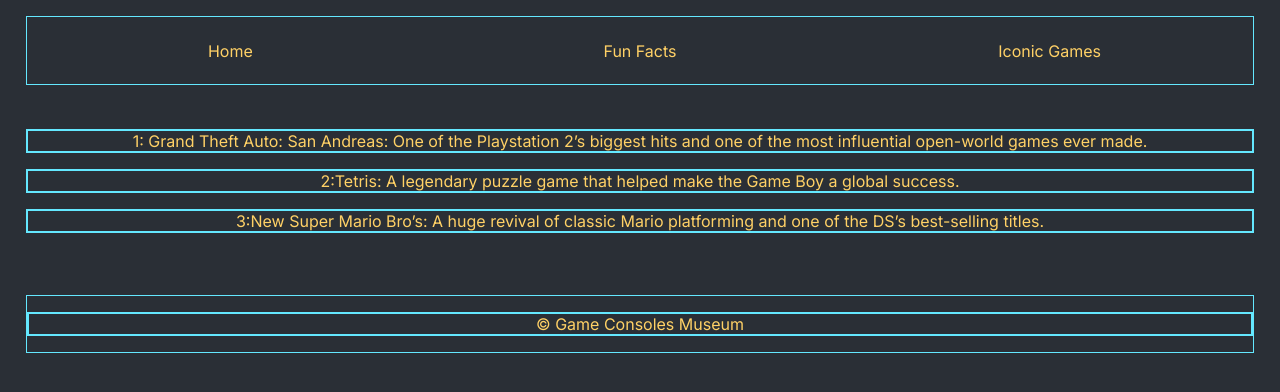
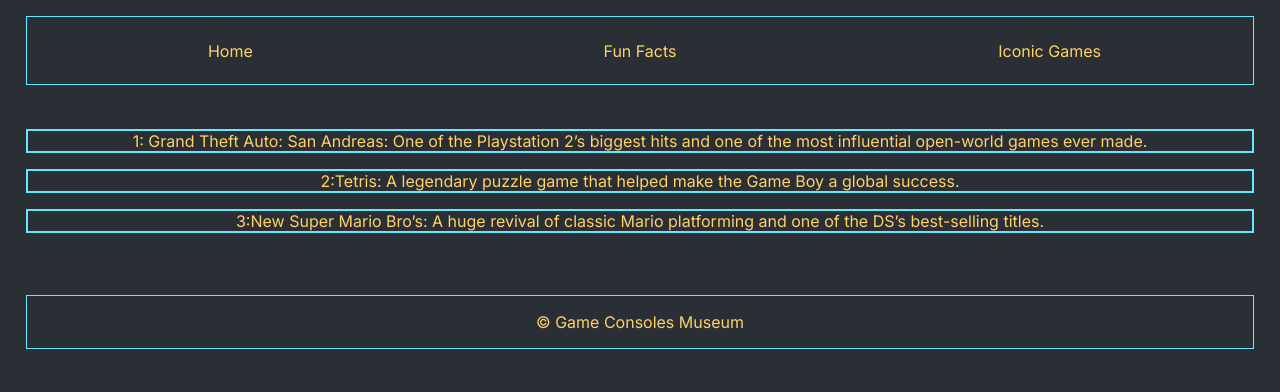
Before and after one commit to joshwmerrell/wdd130-kearl, a plain HTML site: page iconic_games/index.html in a window 1280 px wide. Shown: the part 120-512 px from the top of the page. Drawn offline with Linux system fonts and the light colour scheme.

Commit message:
Update iconic_games.css

```diff
--- a/iconic_games/styles/iconic_games.css
+++ b/iconic_games/styles/iconic_games.css
@@ -1,4 +1,4 @@
-p {
+section p {
     border: 2px solid #64E8FF;
     text-align: center;
 }
```
